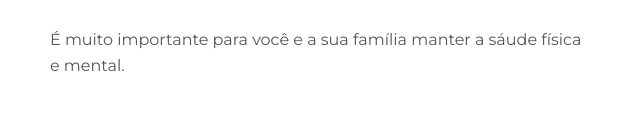
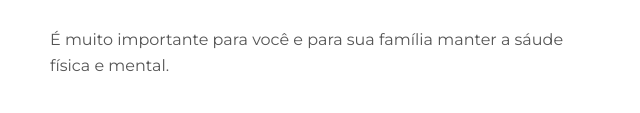
Before and after one commit to matheuspsiqueira/Projeto_SaudeMais, a plain HTML site: page index.html in a window 1280 px wide. Shown: the part 838-951 px from the top of the page, 605-1245 px from the left. Drawn offline with Linux system fonts and the light colour scheme.

Commit message:
Update index.html

```diff
--- a/index.html
+++ b/index.html
@@ -116,7 +116,7 @@
               </div>
               <!-- Section Title End -->
               <div class="about-content">
-                 <p>É muito importante para você e a sua família manter a sáude física e mental.</p>
+                 <p>É muito importante para você e para sua família manter a sáude física e mental.</p>
                  <ul class="list-unstyled">
                      <li><i class="fas fa-check"></i> Profissionais qualificados</li>
                      <li><i class="fas fa-check"></i> Disponibilidade 24h</li>
```
